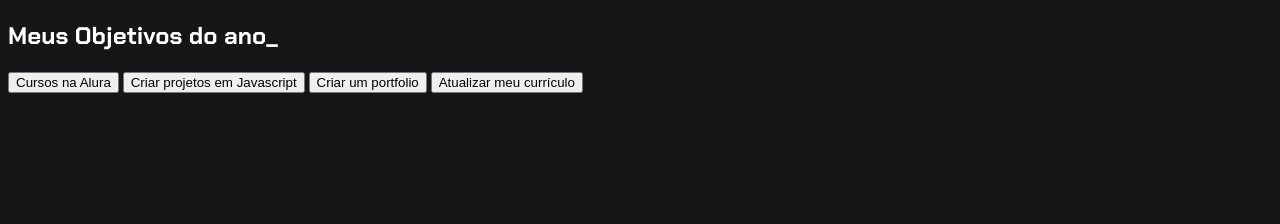
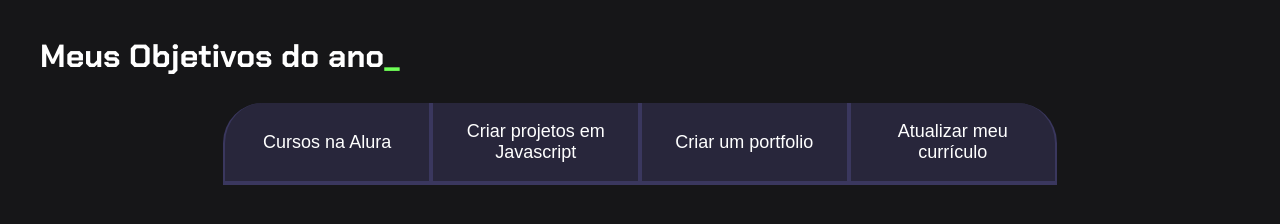
Before and after one commit to FlaviaMG/PROJETO-DE-VIDA, a plain HTML site: page index.html in a window 1280 px wide. Drawn offline with Linux system fonts and the light colour scheme.

Commit message:
Add files via upload

```diff
--- a/index.html
+++ b/index.html
@@ -8,7 +8,7 @@
 </head>
 <body>
     <section class="conteudo-principal">
-        <h2 class="titulo-principal">Meus Objetivos do ano_</h2>
+        <h2 class="titulo-principal">Meus Objetivos do ano<span>_</span></h2>
 <div class="botoes">
         <button class="botao">Cursos na Alura</button>
         <button class="botao">Criar projetos em Javascript</button>
--- a/style.css
+++ b/style.css
@@ -14,3 +14,54 @@ body {
   color: var(--branco);
   font-family: 'Chakra Petch', sans-serif;
 }
+
+
+.conteudo-principal {
+    display: flex;
+    flex-direction: column;
+    justify-content: center;
+    align-items: center;
+    max-width: 1200px;
+    width: 100%;
+    margin: 0 auto;
+}
+
+.titulo-principal {
+    text-align: left;
+    width: 100%;
+    font-size: 32px;
+}
+
+.titulo-principal span {
+    color: var(--verde);
+}
+
+.botao {
+    font-family: "Crakra Petch", sans-serif;
+    background-color: var(--botao-inativo);
+    color: var(--branco);
+    display: flex;
+    justify-content: center;
+    padding: 1em;
+    font-size: 18px;
+    align-items: center;
+    width: 100%;
+    border-bottom: 4px solid var(--botao-ativo);
+    border-left: 2px solid var(--botao-ativo);
+    border-right: 2px solid var(--botao-ativo);
+    border-top: none;
+}
+
+@media screen and (min-width: 768px) {
+    .botoes {
+        display: flex;
+    }
+
+    .botao:first-child {
+        border-radius: 40px 0 0 0;
+    }
+
+    .botao:last-child {
+        border-radius: 0 40px 0 0;
+    }
+}
```
